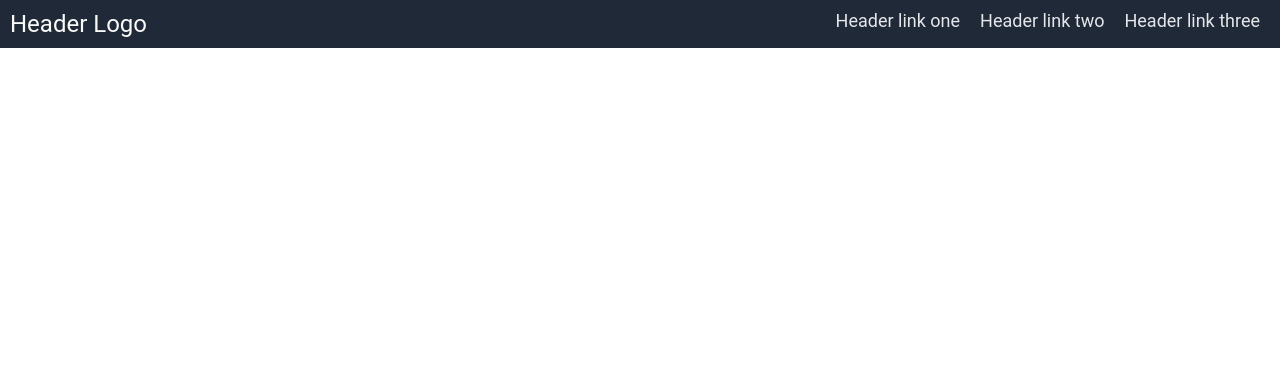
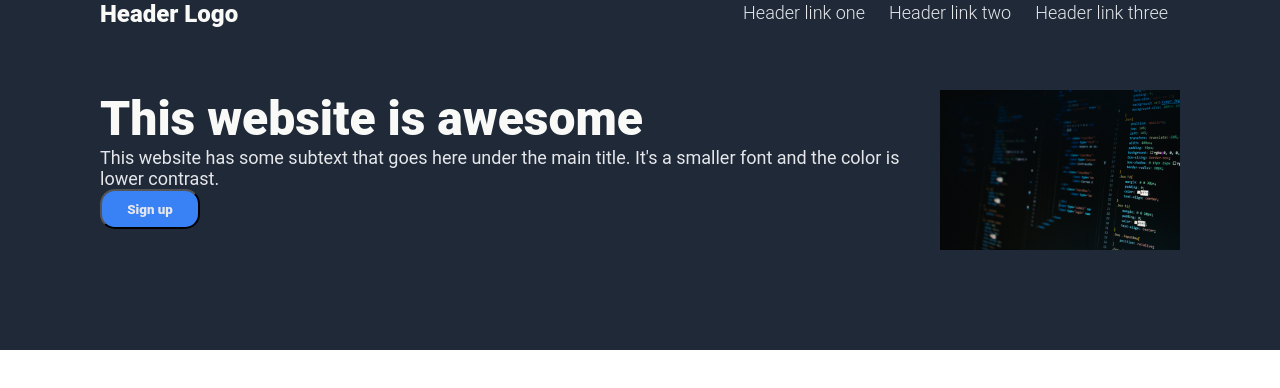
Before and after one commit to LorenzoCane/odin-landing-page, a plain HTML site: page index.html in a window 1280 px wide. Drawn offline with Linux system fonts and the light colour scheme.

Commit message:
complete struct of header, add padding and main img

```diff
--- a/index.html
+++ b/index.html
@@ -8,21 +8,37 @@
 </head>
 <body>
     <div class="header-container">
+        <div class="header-top">
             <div class="logo" >
                 Header Logo
             </div>
 
-        <div class="link" >
+            <div class="sec-text" >
                 Header link one
             </div>
 
-        <div class="link" >
+            <div class="sec-text" >
                 Header link two
             </div>
 
-        <div class="link" >
+            <div class="sec-text" >
                 Header link three
             </div>
+        </div>
+        <div class="header-bottom">
+            <div class="pres">
+                <div class="main-t"> This website is awesome</div>
+                <p>
+                    This website has some subtext that goes here under the main title. It's a smaller font and the color is lower contrast.
+                </p>
+                <button>
+                    Sign up
+                </button>
+            </div>
+
+            <img src="img/code_nainimg.jpg" class="main-pict">
+        </div>
+
     </div>
 
 
--- a/leading_page_style.css
+++ b/leading_page_style.css
@@ -4,37 +4,75 @@
     font-family: Roboto;
 }
 
-.header-container,
-.info-container,
-.quote-container,
-.call-act-container,
-.footer{
-    display: flex;
-}
 
 .header-container {
+    display: flex;
+    flex-direction: column;
+    padding-left: 100px;
+    padding-right: 100px;
+    padding-bottom: 50px;
+    height: 300px;
+    background-color: #1f2937;
 
-    padding: 10px;
-    background-color: #1f2937;
 
 }
 
+.header-top{
+    display: flex;
+    height: 20px;
+}
+
 .logo{
-    margin: 0;
-    flex: 1;
+    flex: 1 0 auto;
     align-items: left;
     justify-content: left;
     color: #f9faf8;
-    font-style: bold;
+    font-weight: 800;
     font-size: 24px;
 
 }
 
-.link{
+.sec-text{
+    flex: 0 1 auto ;
+    margin : 2px;
     padding-left: 10px;
     padding-right: 10px;
     align-items: right;
     justify-content: right;
     color: #e5e7eb;
     font-size: 18px;
+    font-weight: 300;
 }
+
+.header-bottom{
+    display: flex;
+    flex-direction: row;
+    padding-top: 70px;
+}
+
+.pres{
+    display: column;
+}
+.main-t{
+    font-size: 48px;
+    color: #f9faf8;
+    font-weight: 900;
+}
+
+p{
+    font-size: 18px;
+    color: #e5e7eb;
+}
+
+button{
+    background-color: #3882f6;
+    color: #e5e7eb;
+    font-weight: 800;
+    width: 100px;
+    height: 40px;
+    border-radius: 15px;
+}
+
+.main-pict{
+    width: 240px;
+}
```
Also changed, not shown: img/code_nainimg.jpg (added), 1 other file. Lines whose indentation alone changed are shown as unchanged.
